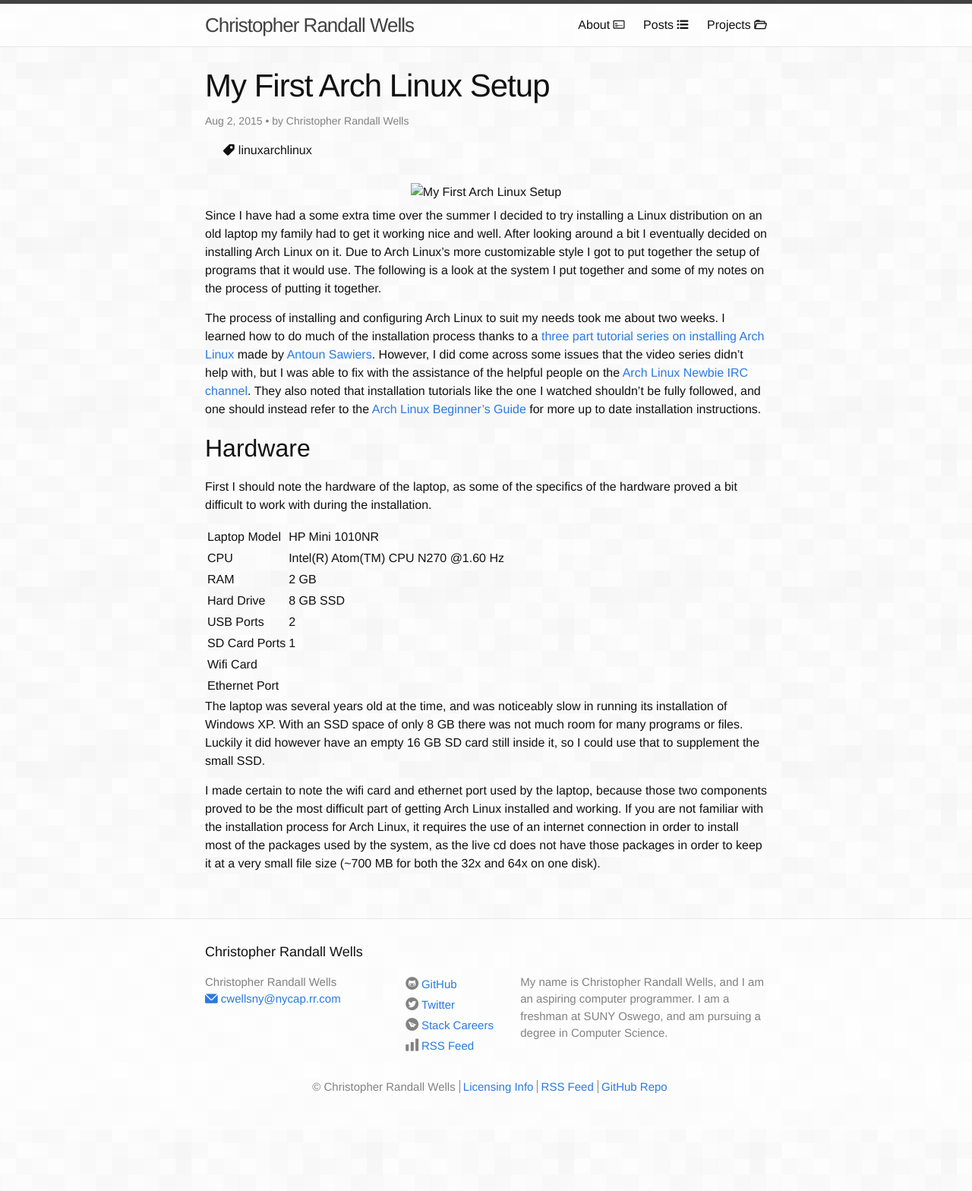
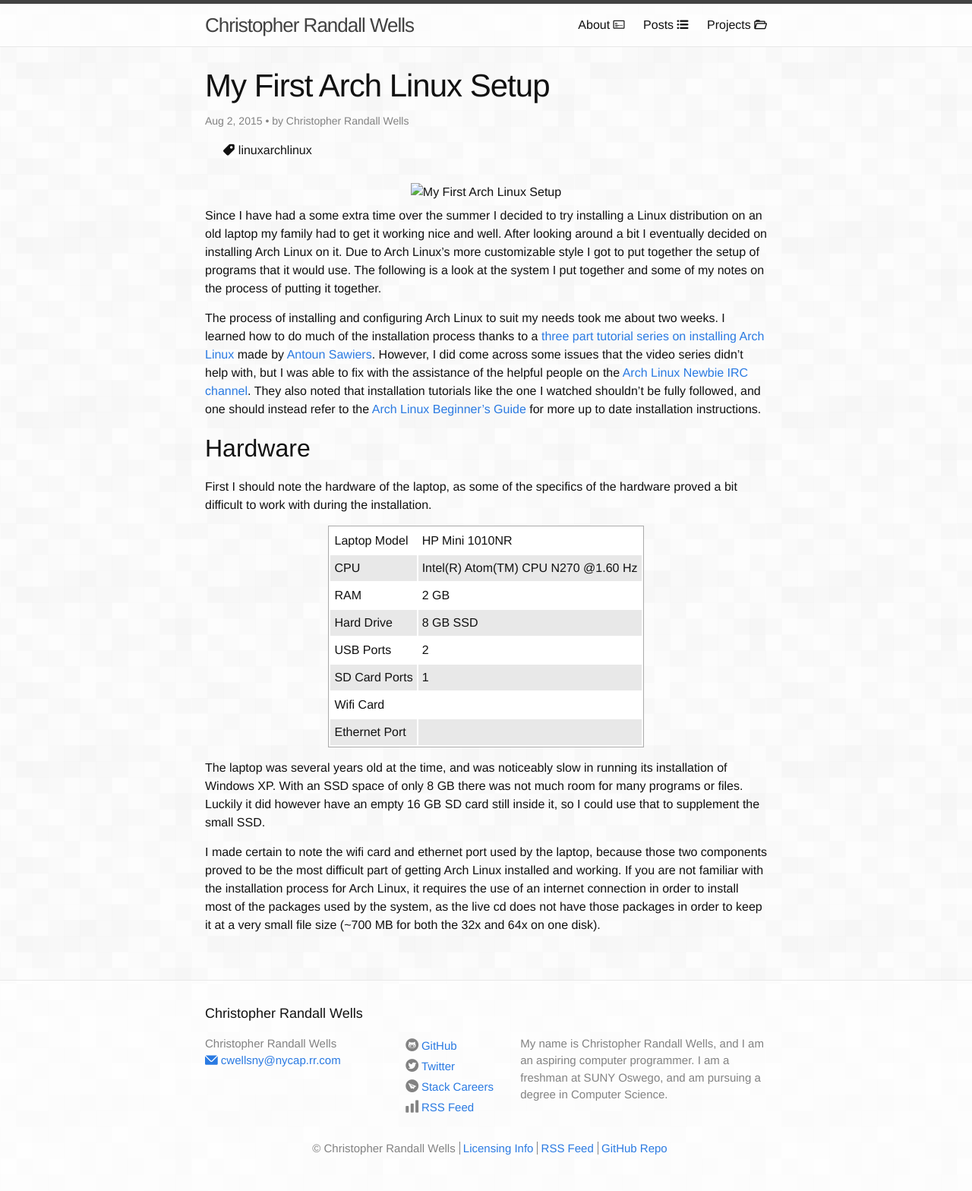
Before and after one commit to ExcaliburZero/christopher-randall-wells.divshot.io, a Jekyll site: the page built from _posts/2015-08-02-my-first-arch-linux-setup.markdown, in a window 1280 px wide. Shown: the whole page at 76% size. Built offline with Jekyll 4.4.1, drawn with Linux system fonts in a browser that asks for light colours; before the commit the page ends 1487 px from its top, so only the background shows below that.

Commit message:
Styled tables

```diff
--- a/_sass/_base.scss
+++ b/_sass/_base.scss
@@ -101,6 +101,23 @@ li {
 .post-list-item {
     margin-left: 5%;
 }
+
+/**
+ * Tables
+ */
+.post-content table {
+    margin: auto;
+    margin-bottom: 15px;
+    background: #FFFFFF;
+    border: 1px solid #AAAAAA;
+}
+
+.post-content td {
+    padding: 5px;
+}
+
+.post-content tr:nth-child(even) { background: $grey-color-light; }
+.post-content tr:nth-child(odd) { background: #FFFFFF; }
 
 /**
  * Headings
```
